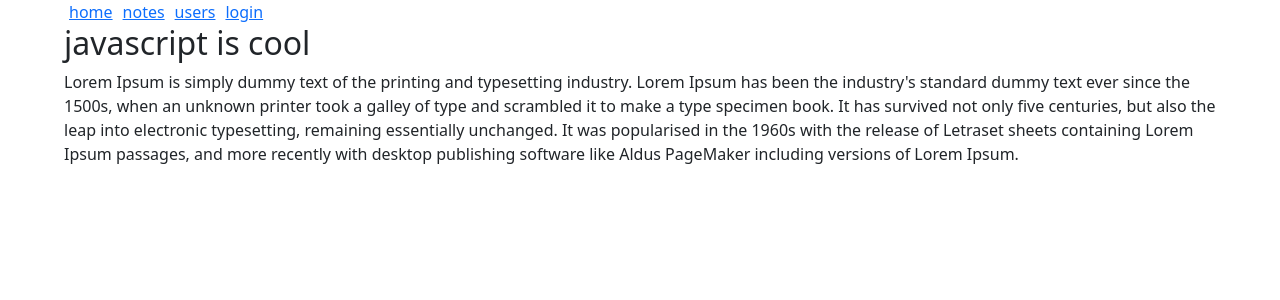
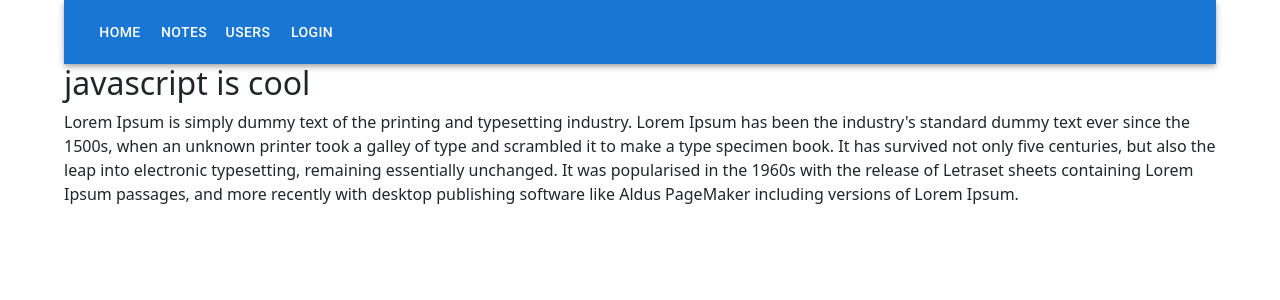
Before and after one commit to pratiksj/react-router, a React (Create React App) app: page / in a window 1280 px wide. Shown: the top 300 px of the page. Built offline with nearby package versions, Linux system fonts and the light colour scheme.

Commit message:
feat: modified application using  AppBar and Toolbar component

```diff
--- a/src/Appui.js
+++ b/src/Appui.js
@@ -19,6 +19,8 @@ import {
   TextField,
   Button,
   Alert,
+  AppBar,
+  Toolbar,
 } from "@mui/material";
 
 const Home = () => (
@@ -176,38 +178,27 @@ function App() {
     <Container>
       {message && <Alert severity="success">{message}</Alert>}
       <div>
-        {/* <Navbar collapseOnSelect expand="lg" bg="dark" variant="dark">
-          <Navbar.Toggle aria-controls="responsive-navbar-nav" />
-          <Navbar.Collapse id="responsive-navbar-nav">
-            <Nav className="me-auto">
-              <Nav.Link href="#" as="span">
-                <Link style={padding} to="/">
+        <AppBar position="static">
+          <Toolbar>
+            <Button color="inherit" component={Link} to="/">
               home
-                </Link>
-              </Nav.Link>
-              <Nav.Link href="#" as="span">
-                <Link style={padding} to="/notes">
+            </Button>
+            <Button color="inherit" component={Link} to="/notes">
               notes
-                </Link>
-              </Nav.Link>
-              <Nav.Link href="#" as="span">
-                <Link style={padding} to="/users">
+            </Button>
+            <Button color="inherit" component={Link} to="/users">
               users
-                </Link>
-              </Nav.Link>
-              <Nav.Link href="#" as="span">
+            </Button>
             {user ? (
-                  <em style={padding}>{user} logged in</em>
+              <em>{user} logged in</em>
             ) : (
-                  <Link style={padding} to="/login">
+              <Button color="inherit" component={Link} to="/login">
                 login
-                  </Link>
+              </Button>
             )}
-              </Nav.Link>
-            </Nav>
-          </Navbar.Collapse>
-        </Navbar> */}
-        <Link style={padding} to="/">
+          </Toolbar>
+        </AppBar>
+        {/* <Link style={padding} to="/">
           home
         </Link>
         <Link style={padding} to="/notes">
@@ -222,7 +213,7 @@ function App() {
           <Link style={padding} to="/login">
             login
           </Link>
-        )}
+        )} */}
       </div>
       <Routes>
         <Route path="/notes/:id" element={<Note note={note} />} />
```
Lines whose indentation alone changed are shown as unchanged.
